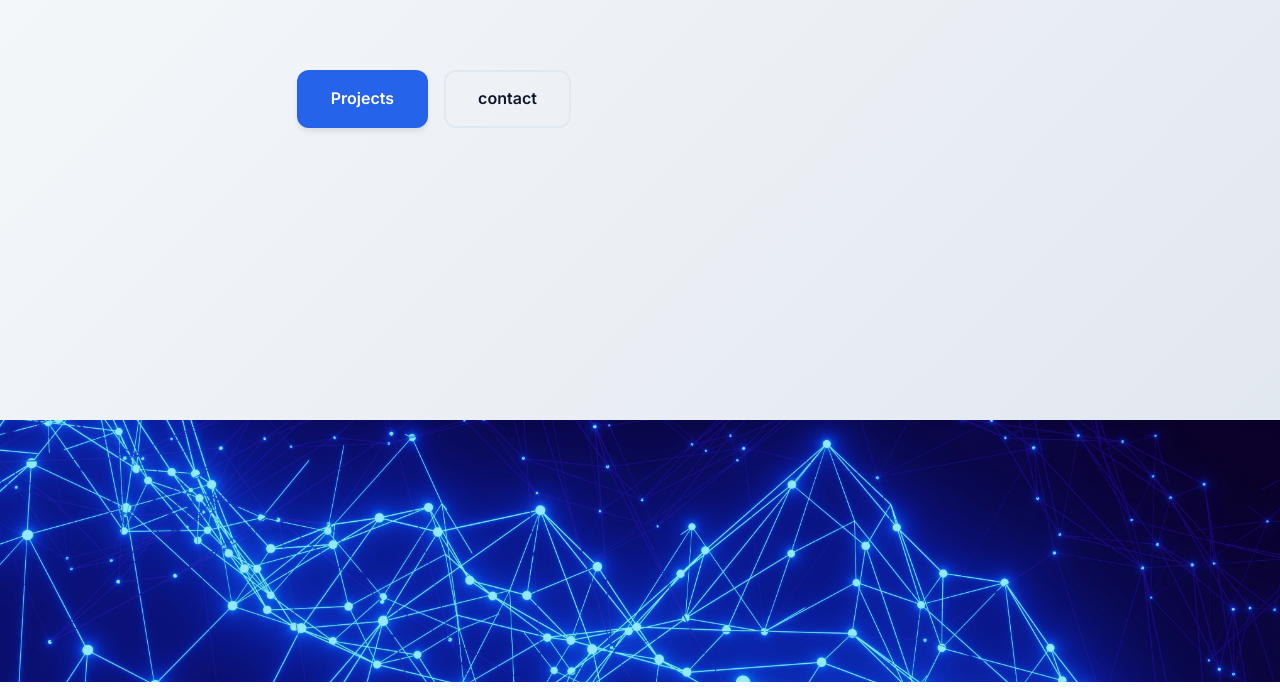
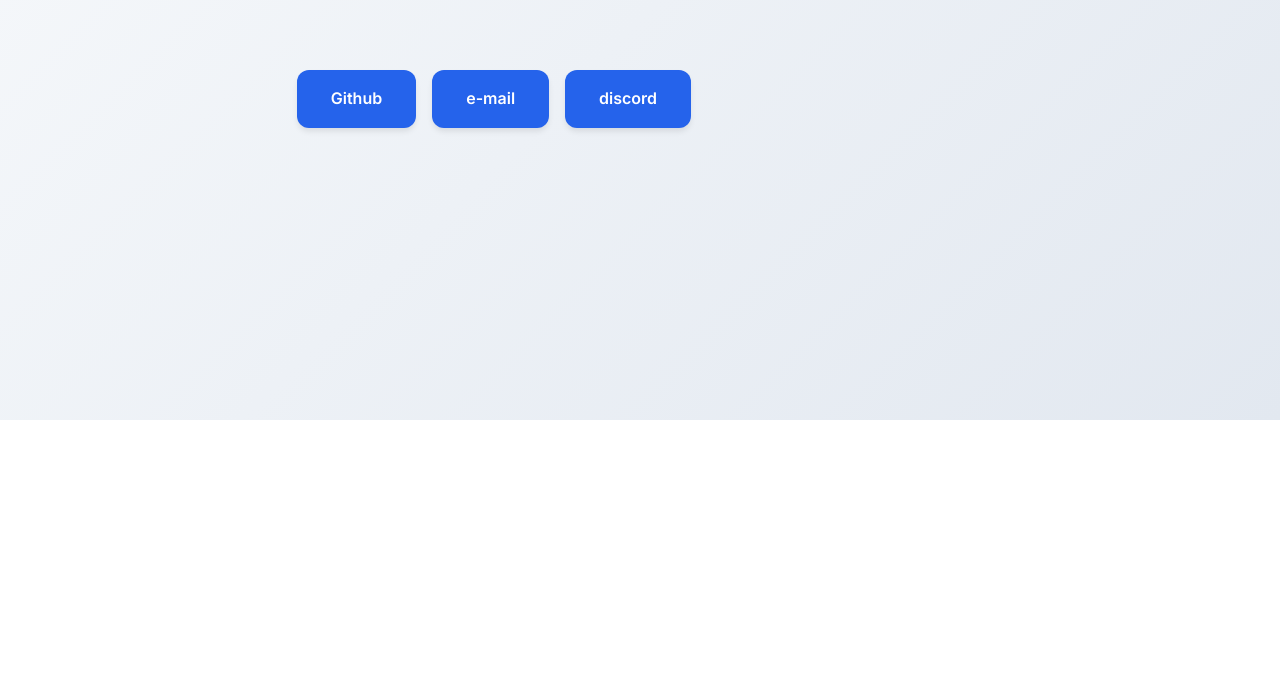
Before and after one commit to vkalab/web, a plain HTML site: page index.html in a window 1280 px wide. Shown: the part 380-1070 px from the top of the page. After the commit the page ends 800 px from the top, so only its background shows below. Drawn offline with Linux system fonts and the light colour scheme.

Commit message:
new version

```diff
--- a/index.html
+++ b/index.html
@@ -49,8 +49,9 @@
                     <p class="hero-subtitle">yeah, that's me</p>
 
                     <div class="hero-buttons">
-                        <a href="https://github.com/vkalab" class="btn btn-primary">Projects</a>
-                        <a href="mailto:kalabvojta@seznam.cz" class="btn btn-secondary">contact</a>
+                        <a href="https://github.com/vkalab" class="btn btn-primary">Github</a>
+                        <a href="mailto:kalabvojta@seznam.cz" class="btn btn-primary">e-mail</a>
+                        <a href="https://discord.com/users/USERID794644654041595914" class="btn btn-primary">discord</a>
                     </div>
 
                 </div>
@@ -58,7 +59,7 @@
             </div>
 
         </section>
-        <img src="img.jpg" alt="gg" class="hero-image">
+        <!--  <img src="img.jpg" alt="gg" class="hero-image">-->
 
 
     </main>
```
